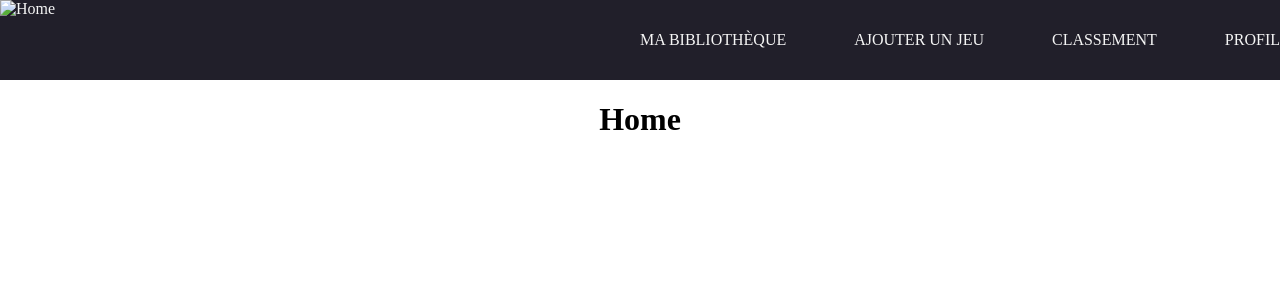
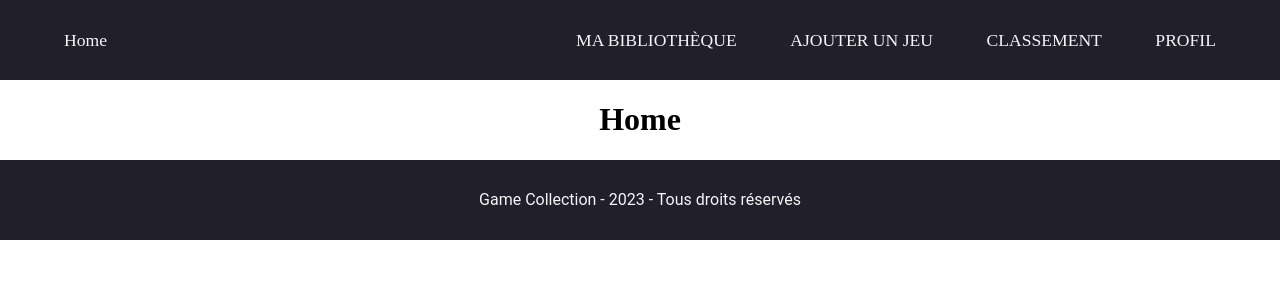
Before and after one commit to ZotacD/game_collection, a PHP site: page / in a window 1280 px wide; the page is wider, and only the part inside the window is pictured. Shown: the top 300 px of that part. Run offline with PHP 8.4, Linux system fonts and the light colour scheme; data that the repository does not hold is empty.

Commit message:
Add footer component

```diff
--- a/app/view/home.php
+++ b/app/view/home.php
@@ -8,7 +8,10 @@
     <title>Document</title>
 </head>
 <body>
-        <?php require_once "assets/component/header.php";?>
+    <?php require_once "assets/component/header.php";?>
     <h1>Home</h1>
+
+
+    <?php require_once "assets/component/footer.php";?>
 </body>
 </html>
--- a/assets/component/footer.php
+++ b/assets/component/footer.php
@@ -1,9 +1,10 @@
 <!DOCTYPE html>
 <html lang="en">
 <head>
+    <base href="<?php echo $_ENV["BASE_DIR"] ?>">
     <meta charset="UTF-8">
     <meta name="viewport" content="width=device-width, initial-scale=1.0">
-    <link rel="stylesheet" href="asserts/css/footer.css">
+    <link rel="stylesheet" href="assets/css/footer.css">
     <title>Document</title>
 </head>
 <body>
--- a/assets/component/header.php
+++ b/assets/component/header.php
@@ -9,7 +9,7 @@
 </head>
 <body>
     <header>
-        <a href="index.php"><img src="" alt="Home"></a>
+        <a href="index.php">Home</a>
         <div id="nav_right">
             <a href="index.php">MA BIBLIOTHÈQUE</a>
             <a href="index.php">AJOUTER UN JEU</a>
--- a/assets/css/footer.css
+++ b/assets/css/footer.css
@@ -0,0 +1,12 @@
+footer{
+    display: flex;
+    justify-content: center;
+    align-items: center;
+    margin: 0;
+    padding: 0;
+    font-family: 'Roboto', sans-serif;
+    background-color: #211F2A;
+    color: whitesmoke;
+    height: 10vh;
+    width: 100vw;
+}
--- a/assets/css/header.css
+++ b/assets/css/header.css
@@ -8,12 +8,14 @@ body{
 header{
     display: flex;
     justify-content: space-between;
+    align-items: center;
     background-color: #211F2A;
-    width: 100vw;
+    width: 90vw;
     padding-left: 5vw;
     padding-right: 5vw;
     color: whitesmoke;
     height: 10vh;
+    font-size: 1.1rem;
 }
 header a{
     color: whitesmoke;
```
